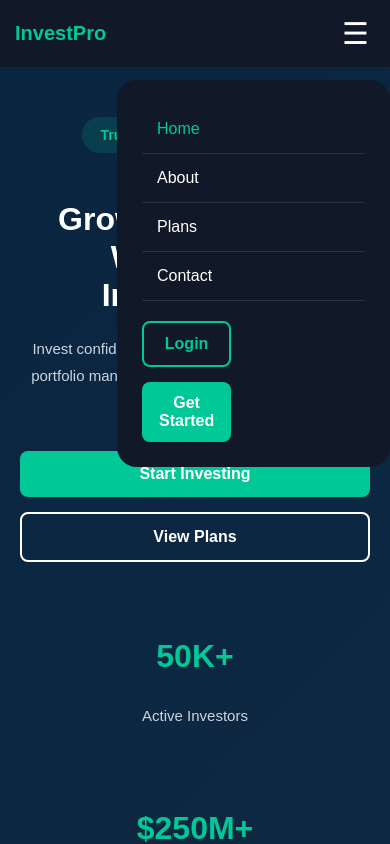
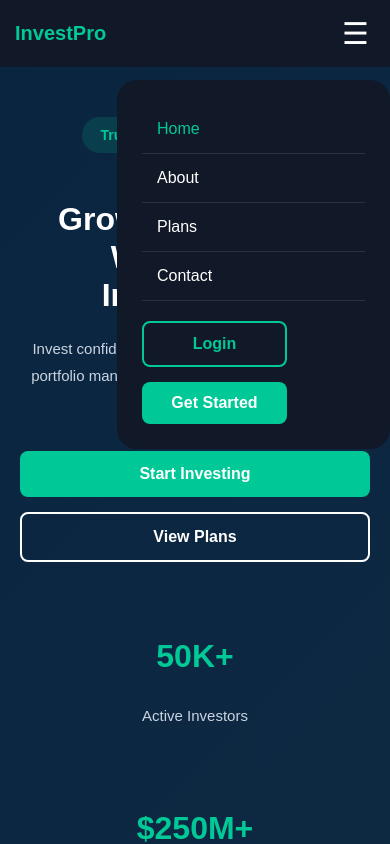
Before and after one commit to frank598936/realwebsite, a React (Vite) app: page / in a window 390 px wide. Shown: the top 844 px of the page. Built offline with nearby package versions, Linux system fonts and the light colour scheme; no server answers.

Commit message:
updating navbar menu button width

```diff
--- a/src/App.css
+++ b/src/App.css
@@ -242,7 +242,7 @@ a {
   }
 
   .nav-buttons a {
-    width: 40%;
+    width: 65%;
     text-align: center;
   }
 
```
